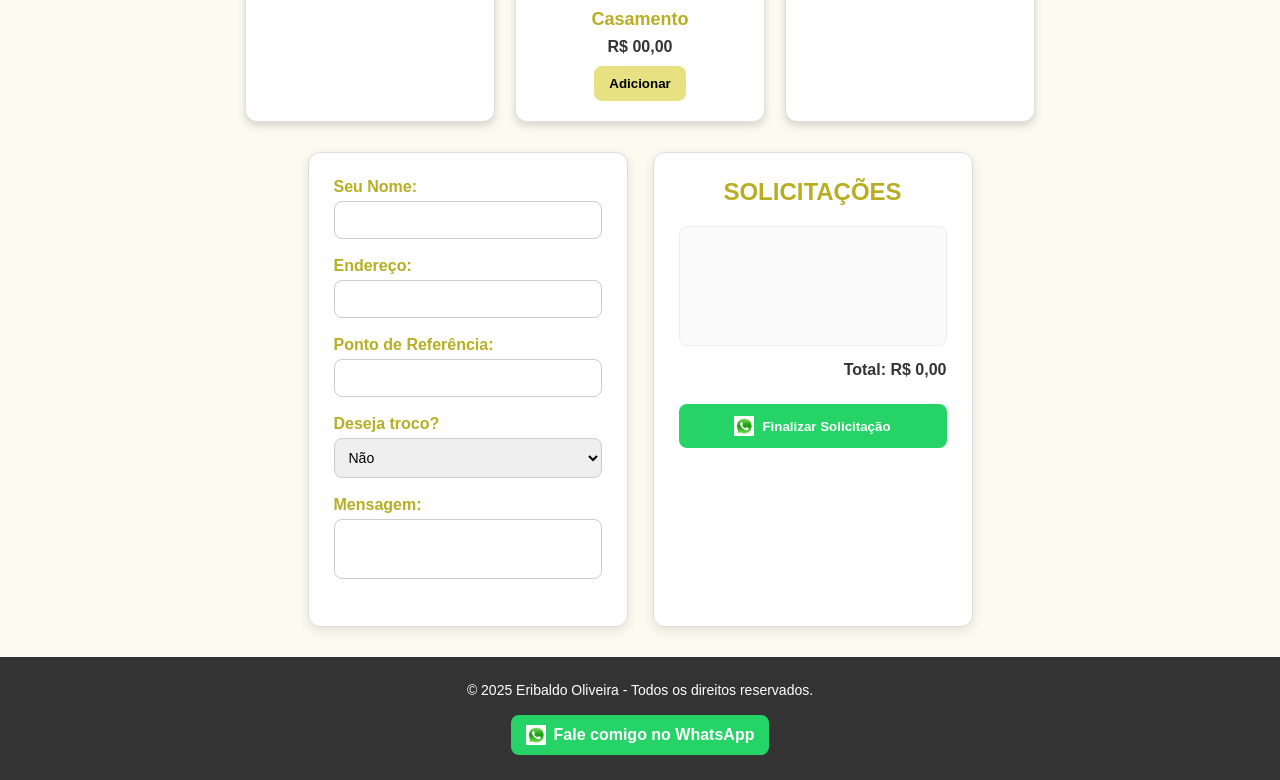
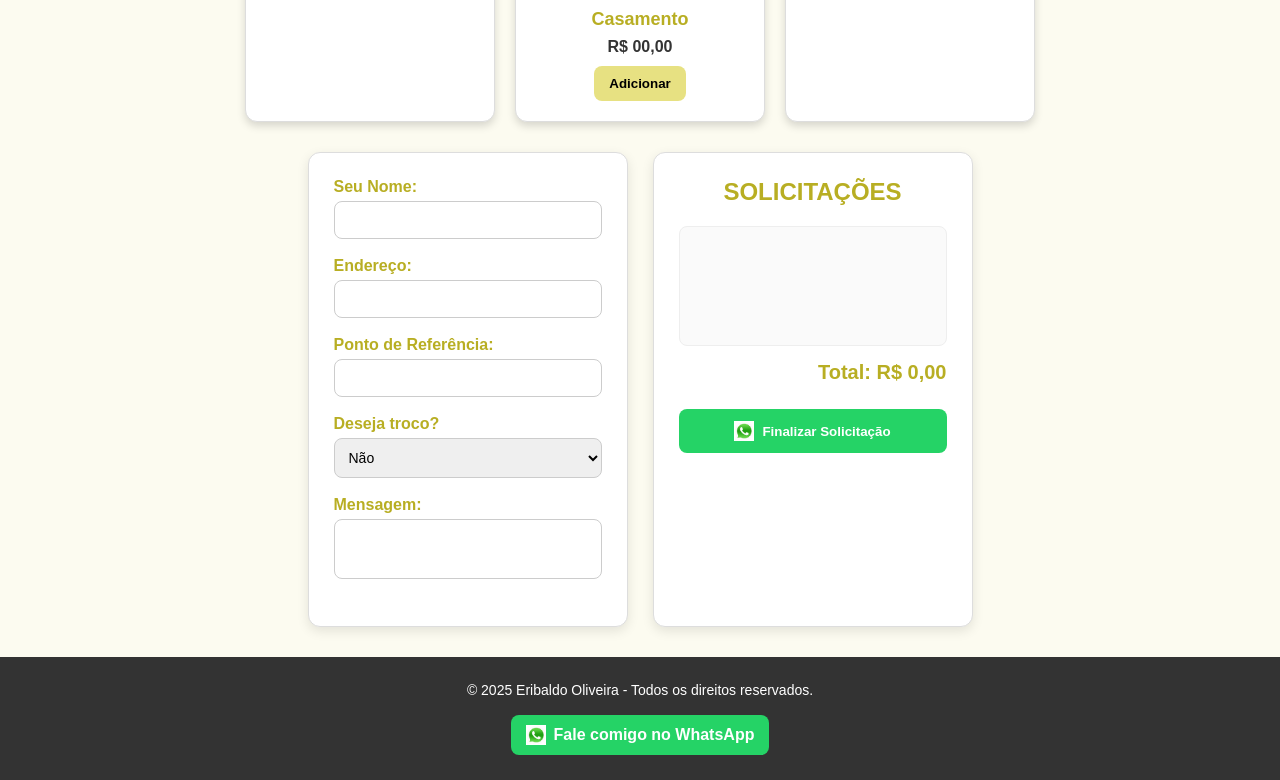
Before and after one commit to EribaldoOliveira/Paroquia_N_S_do_Carmo, a plain HTML site: page index.html in a window 1280 px wide. Shown: the part 1759-2539 px from the top of the page. Drawn offline with Linux system fonts and the light colour scheme.

Commit message:
Alterada cor do valor total

```diff
--- a/assets/css/style.css
+++ b/assets/css/style.css
@@ -330,9 +330,10 @@ nav a:hover {
 
 .carrinho p#total-carrinho {
   font-weight: bold;
-  font-size: 16px;
+  font-size: 20px;
   margin-bottom: 15px;
   text-align: right;
+  color: #b8ae23ff;
 }
 
 /* Botão Finalizar Pedido no carrinho */
```
